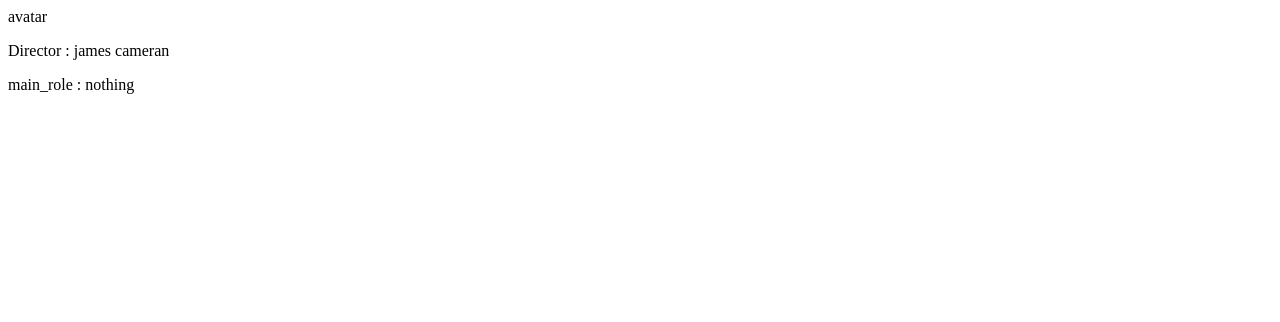
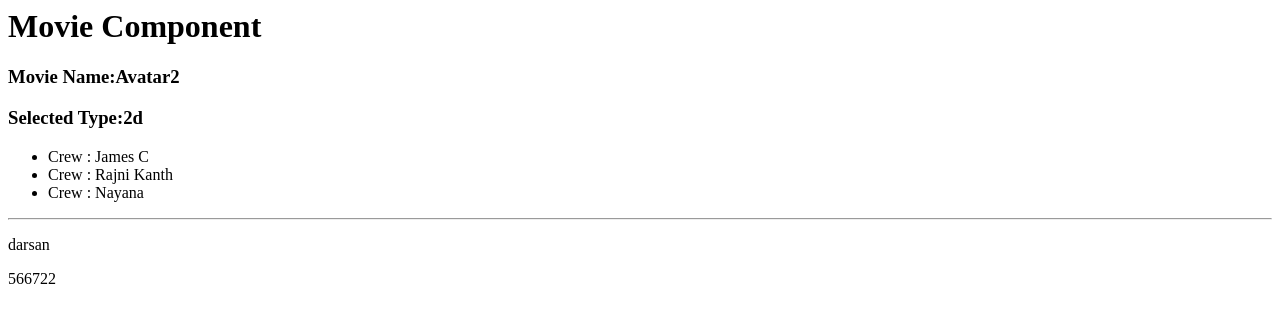
Before and after one commit to darshanbr7/react, a React (Create React App) app in the folder it/: page / in a window 1280 px wide. Shown: the top 322 px of the page. Built offline with nearby package versions, Linux system fonts and the light colour scheme.

Commit message:
react with class

```diff
--- /dev/null
+++ b/it/src/App.js
@@ -0,0 +1,20 @@
+
+
+import Movie from "./Movie"
+import Cls1 from "./Cls1"
+ let App=()=>{
+
+return <>
+<p>
+<Movie/>
+</p>
+<hr></hr>
+<p>
+    <Cls1/>
+
+</p>
+
+</>
+
+ }
+ export default App
--- /dev/null
+++ b/it/src/Cls1.js
@@ -0,0 +1,13 @@
+import React from "react";
+class Cls1 extends React.Component{
+    name="darsan"
+    ph_no=566722
+    render(){
+        return <div>
+        <p> {this.name}</p>
+        <p> {this.ph_no}</p>
+        </div>
+    }
+
+}
+export default Cls1
--- a/it/src/Movie.js
+++ b/it/src/Movie.js
@@ -1,16 +1,25 @@
-let Movie=()=>{
-    let movie_name="avatar"
-    let Director="james cameran"
-    let information={
-        main_role:"nothing",
-        heroien:"don't know"
+import React from 'react'
+class Movie extends React.Component {
+    movie_Name = "Avatar2"
+    type = ['2d', '3d']
+    more_Details = {
+        dir_Name: "James C",
+        actor: "Rajni Kanth",
+        actress: "Nayana"
+    }
+    render() {
+        return <>
+            <h1>Movie Component</h1>
+            <h3>Movie Name:{this.movie_Name}</h3>
+            <h3>Selected Type:{this.type[0]}</h3>
 
+            <ul>
+                <li> Crew : {this.more_Details.dir_Name} </li>
+                <li> Crew : {this.more_Details.actor} </li>
+                <li> Crew : {this.more_Details.actress} </li>
+            </ul>
+        </>
     }
-    return<div>
+}
 
-        <p>{movie_name}</p>
-        <p>Director : {Director}</p>
-        <p> main_role : {information.main_role}</p>
-    </div>
-}
 export default Movie
--- a/it/src/index.js
+++ b/it/src/index.js
@@ -1,4 +1,3 @@
 import reactDOM from 'react-dom'
-import Movie from './Movie'
-reactDOM.render(<h2> hello gm</h2>,document.getElementById("aa"))
-reactDOM.render(<Movie />,document.getElementById("aa"))
+import App from './App'
+reactDOM.render(<App />,document.getElementById("aa"))
```
